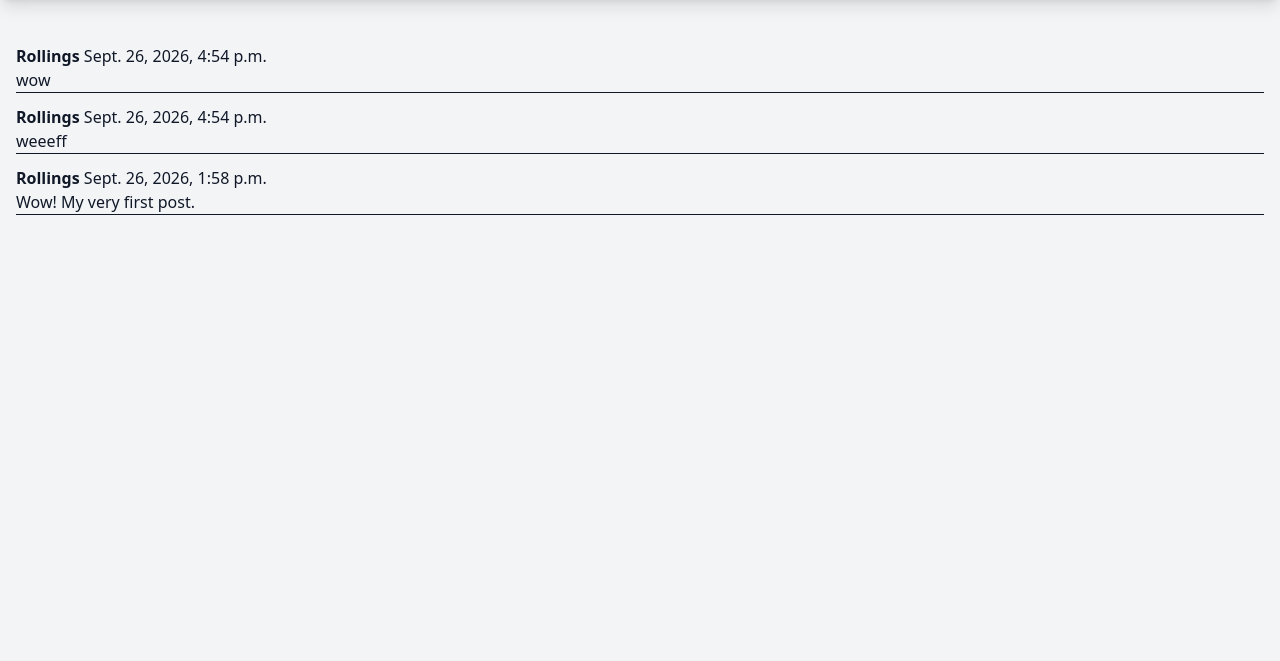
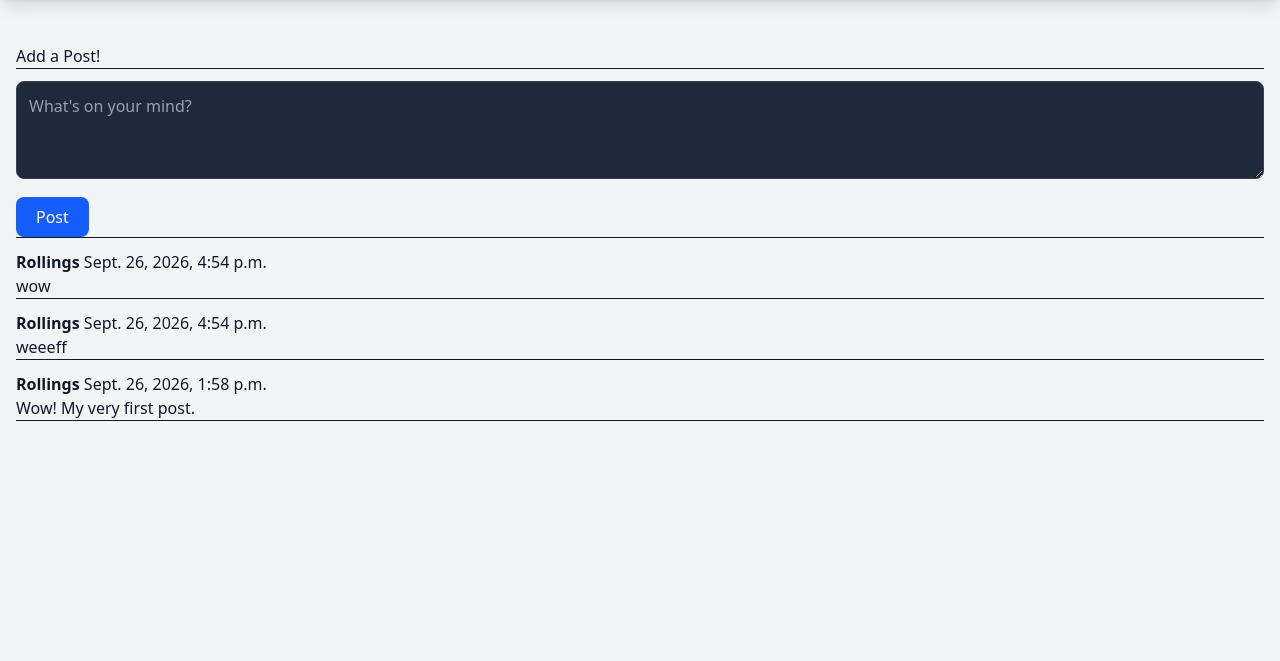
Before and after one commit to rollingsmajiwa/social_media, a Django app: page /social_app/ in a window 1280 px wide. Shown: the part 65-726 px from the top of the page. Run offline with Django 5.2, Linux system fonts and the light colour scheme; data comes from the database, SQL or seed files in the repository; both versions use the stored data as it was after the commit.

Commit message:
Feat: add a customize form on social folder for post addition

```diff
--- /dev/null
+++ b/social_app/forms.py
@@ -0,0 +1,16 @@
+from django import forms
+from .models import Post
+
+class PostForm(forms.ModelForm):
+    body = forms.CharField(
+        widget=forms.Textarea(attrs={
+            'class': 'w-full bg-gray-800 text-gray-100 rounded-lg p-3 border border-gray-700 placeholder-gray-400',
+            'rows': 3,
+            'placeholder': "What's on your mind?",
+        }),
+        label=''
+    )
+
+    class Meta:
+        model = Post
+        fields = ['body']
--- a/social_app/templates/social/post.html
+++ b/social_app/templates/social/post.html
@@ -1,8 +1,28 @@
 {% extends 'landing/base.html' %}
 {% load static %}
 
+
 {% block content %}
 <div class="container">
+    <div class="row justify-content-centre mt-3">
+    <div class="col-md-5 col-sm-12 border-b">
+       <h5>Add a Post!</h5>
+    </div>
+</div>
+
+<div class="container">
+    <div class="row justify-content-centre mt-3">
+    <div class="col-md-5 col-sm-12 border-b">
+      <form method="POST">
+        {% csrf_token %}
+       {{ form.body }}
+    <button type="submit" class="mt-3 px-5 py-2 bg-blue-600 hover:bg-blue-500 text-white font-medium rounded-lg">
+        Post
+    </button>
+      </form>
+    </div>
+</div>
+
     {% for post in posts %}
 <div class="row justify-content-centre mt-3">
     <div class="col-md-5 col-sm-12 border-b">
--- a/social_app/views.py
+++ b/social_app/views.py
@@ -1,10 +1,22 @@
-from django.shortcuts import render
+from django.shortcuts import render, redirect
 from django.views import View
 from .models import Post
+from .forms import PostForm
 
 # Create your views here.
 
 def post_lists(request):
     posts = Post.objects.all().order_by('-created_on')
-    context = {"message": "Welcome to FriendzConnect", "posts": posts}
+    form = PostForm()
+
+    if request.method == 'POST':
+        form = PostForm(request.POST)
+        if form.is_valid():
+            new_post = form.save(commit=False)
+            if request.user.is_authenticated:
+                new_post.author = request.user
+            new_post.save()
+            return redirect('post_list')
+
+    context = {"form": form, "posts": posts}
     return render(request, 'social/post.html', context)
```
Also changed, not shown: db.sqlite3.
